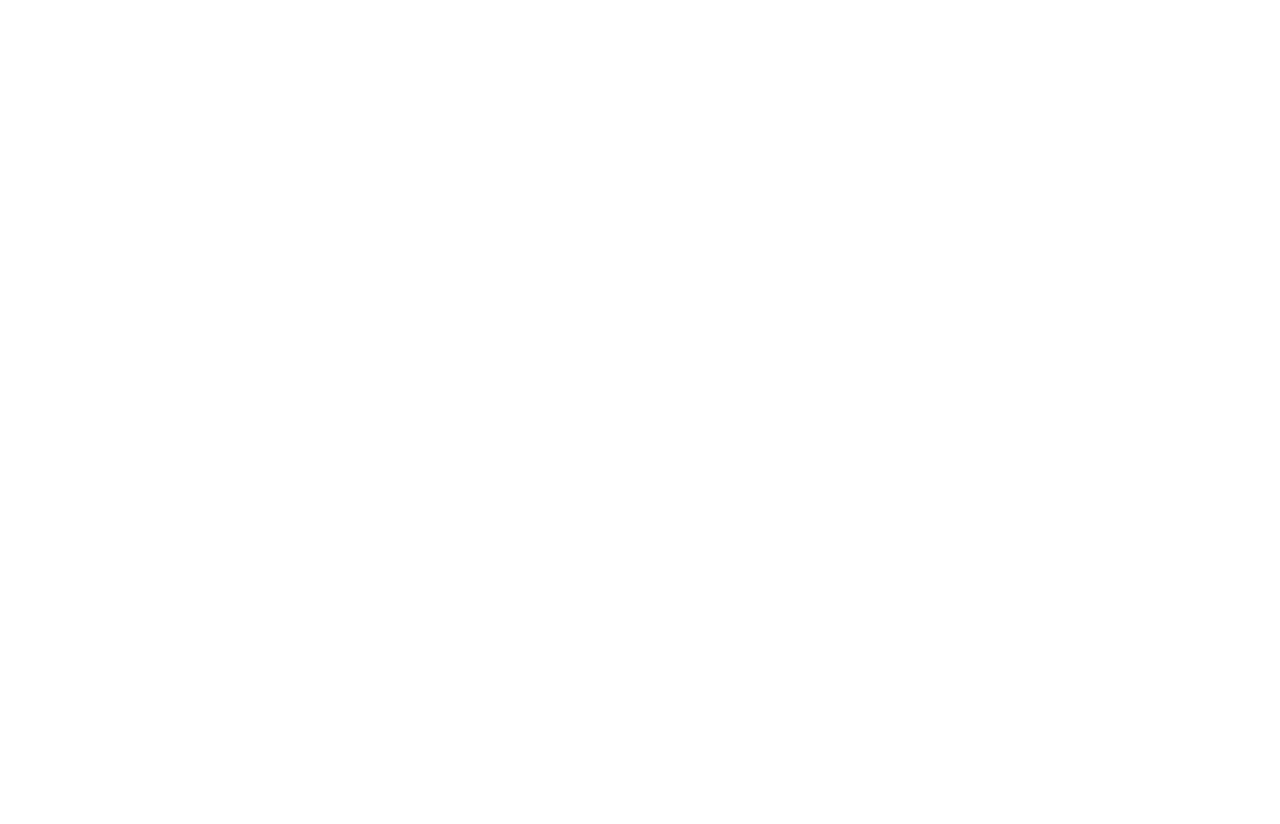
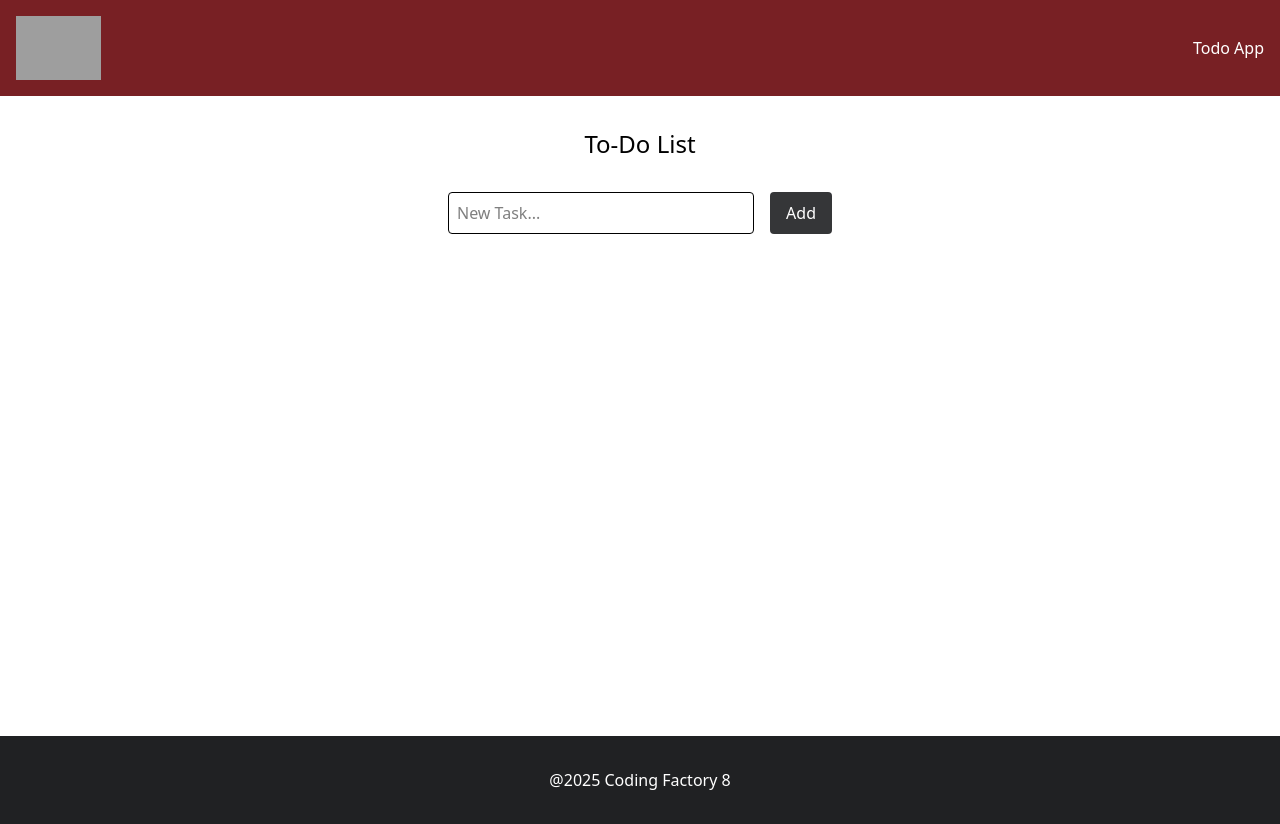
Before and after one commit to dimell94/cf8-react-todo-app, a React (Vite) app: page / in a window 1280 px wide. Before the commit the page ends 800 px from the top, so only its background shows below. Built offline with nearby package versions, Linux system fonts and the light colour scheme; grey boxes are pictures that could not be loaded.

Commit message:
feat: add a lot of things

```diff
--- a/src/App.tsx
+++ b/src/App.tsx
@@ -1,4 +1,5 @@
-
+import Layout from "./components/layout/Layout.tsx";
+import Todo from "./components/todo/Todo.tsx";
 
 
 function App() {
@@ -6,7 +7,11 @@
 
   return (
     <>
+        <Layout>
 
+            <Todo />
+
+        </Layout>
     </>
   )
 }
--- /dev/null
+++ b/src/components/todo/Todo.tsx
@@ -0,0 +1,60 @@
+import {useRef, useState} from "react";
+import TodoForm from "./TodoForm.tsx";
+import type {TodoProps} from "../../types.ts";
+import TodoList from "./TodoList.tsx";
+
+const TodoApp = ()=> {
+   const [todos, setTodos] = useState<TodoProps[]>([]);
+
+   const inputRef = useRef<HTMLInputElement>(null);
+
+   const addTodo = (text: string) => {
+       setTodos(prev => [
+           ...prev,
+           {id: Date.now(), text: text, completed: false},
+           ]);
+   }
+
+   const deleteTodo = (id: number) => {
+       setTodos(prev => prev.filter(todo => todo.id !== id));
+   }
+
+   const editTodo = (id: number, newText: string) => {
+       setTodos(prev => prev.map(todo =>
+       todo.id === id ? {...todo, text:newText}: todo
+       ));
+   }
+
+   const toggleTodo = (id: number) => {
+       setTodos(prev => prev.map(todo =>
+           todo.id === id ? {...todo, completed: !todo.completed}: todo
+       ))
+   }
+
+    return (
+        <>
+            <div className="max-w-sm mx-auto">
+                <h1 className="text-center text-2xl py-8">
+                    To-Do List
+                </h1>
+
+                {/* Component: TodoForm*/}
+                <TodoForm addTodo={addTodo} inputRef={inputRef} />
+                {/* Component: TodoList*/}
+                <TodoList todos={todos}
+                deleteTodo={deleteTodo}
+                editTodo={editTodo}
+                toggleTodo={toggleTodo}/>
+                {/* Component: TodoStats*/}
+                {/* Component: Button*/}
+
+
+
+
+
+            </div>
+        </>
+    )
+}
+
+export default TodoApp;
--- /dev/null
+++ b/src/components/todo/TodoForm.tsx
@@ -0,0 +1,38 @@
+import {type ChangeEvent, type FormEvent, useState} from "react";
+import type {TodoFormProps} from "../../types.ts";
+import Button from "../ui/Button.tsx";
+
+const TodoForm = ({addTodo, inputRef} : TodoFormProps) => {
+    const [text, setText] = useState('');
+
+    const handleChange = (e: ChangeEvent<HTMLInputElement>) => {
+        setText(e.target.value);
+    }
+
+    const handleSubmit = (e: FormEvent) => {
+        e.preventDefault();
+        if (text.trim() !== ""){
+            addTodo(text);
+            setText("");
+            inputRef.current?.focus();
+        }
+    }
+
+    return (
+        <>
+            <form className="flex gap-4 mb-4" onSubmit={handleSubmit}>
+                <input type="text"
+                    className="flex-1 border p-2 rounded"
+                       value={text}
+                       onChange={handleChange}
+                       ref={inputRef}
+                    placeholder="New Task..."
+                />
+                <Button label="Add" />
+
+            </form>
+        </>
+    )
+}
+
+export default TodoForm;
--- /dev/null
+++ b/src/components/todo/TodoList.tsx
@@ -0,0 +1,40 @@
+import type {TodoListProps} from "../../types.ts";
+import {CheckSquare, Edit, Trash} from "lucide-react";
+import {Square} from "lucide-react";
+
+const TodoList = ({todos, deleteTodo, toggleTodo, editTodo} : TodoListProps) => {
+    return (
+        <>
+            <ul className="space-y-2">
+                {todos.map(todo => (
+                    <li key={todo.id} className="bg-gray-100 p-2 rounded flex items-center justify-between">
+                        <div className="flex items-center gap-2 flex-1">
+                            <button className="text-green-500" onClick={() => toggleTodo(todo.id)}>
+                                {todo.completed? <CheckSquare size={18}/> : <Square size={18} /> }
+
+
+                            </button>
+
+                            <span>{todo.text}</span>
+                        </div>
+
+                        <div className="flex gap-2">
+                            <button className="text-cf-dark-gray" //onClick={}
+                            >
+                                <Edit size={18}/>
+                            </button>
+
+                            <button className="text-cf-dark-red" onClick={() => deleteTodo(todo.id)}>
+                                <Trash size={18} />
+                            </button>
+                        </div>
+
+                    </li>
+                ) )}
+
+            </ul>
+        </>
+    )
+}
+
+export default TodoList;
--- /dev/null
+++ b/src/components/ui/Button.tsx
@@ -0,0 +1,16 @@
+import type {ButtonProps} from "../../types.ts";
+
+const Button = ({onClick , disabled =false, label, addClasses=""}: ButtonProps) => {
+    return (
+        <>
+            <button className={"bg-cf-dark-gray opacity-90 hover:opacity-100 text-white px-4 py-2 rounded cursor-pointer " + addClasses}
+            onClick={onClick}
+            disabled={disabled}
+            >
+                {label}
+            </button>
+        </>
+    )
+}
+
+export default Button;
```
Also changed, not shown: src/types.ts (+27 -0 lines).
